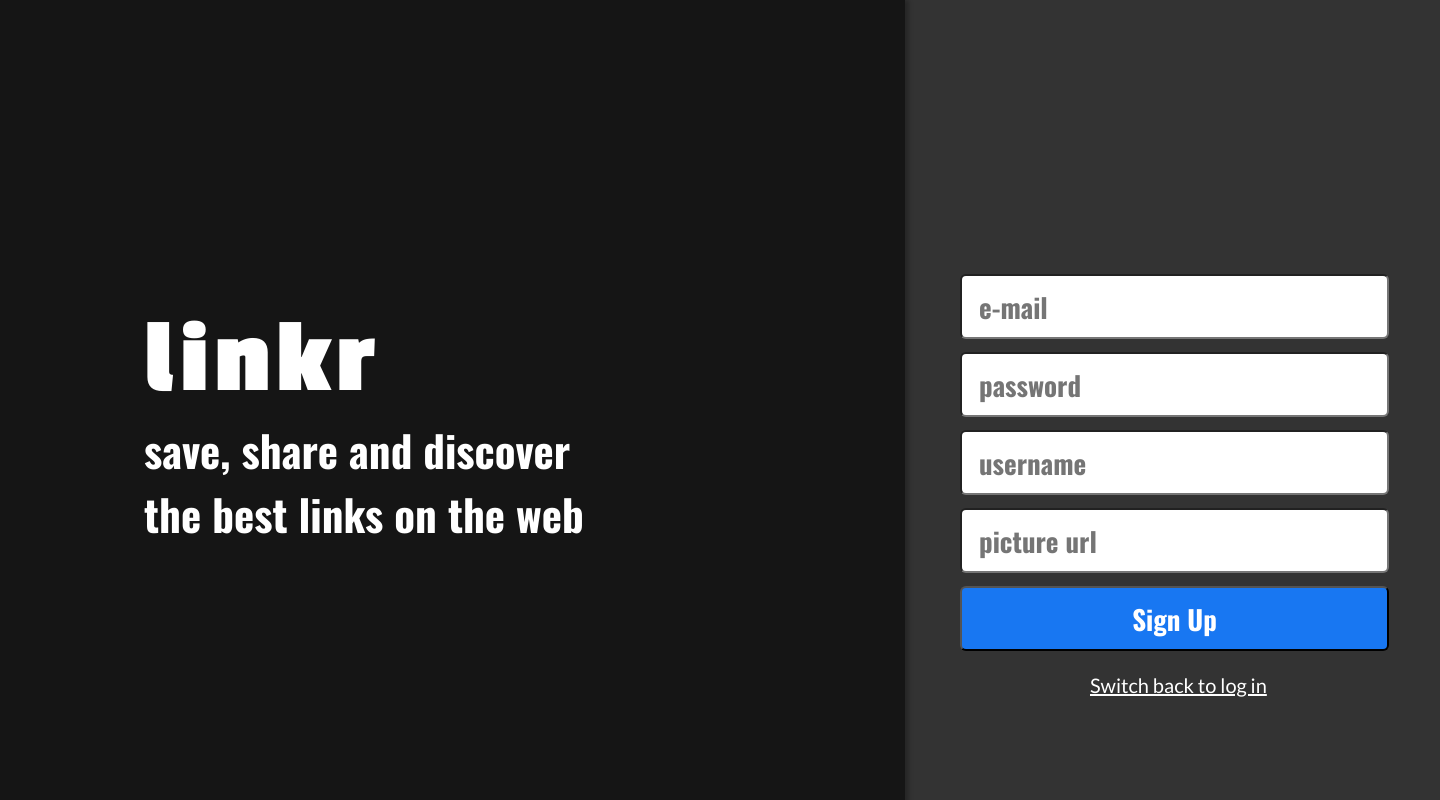
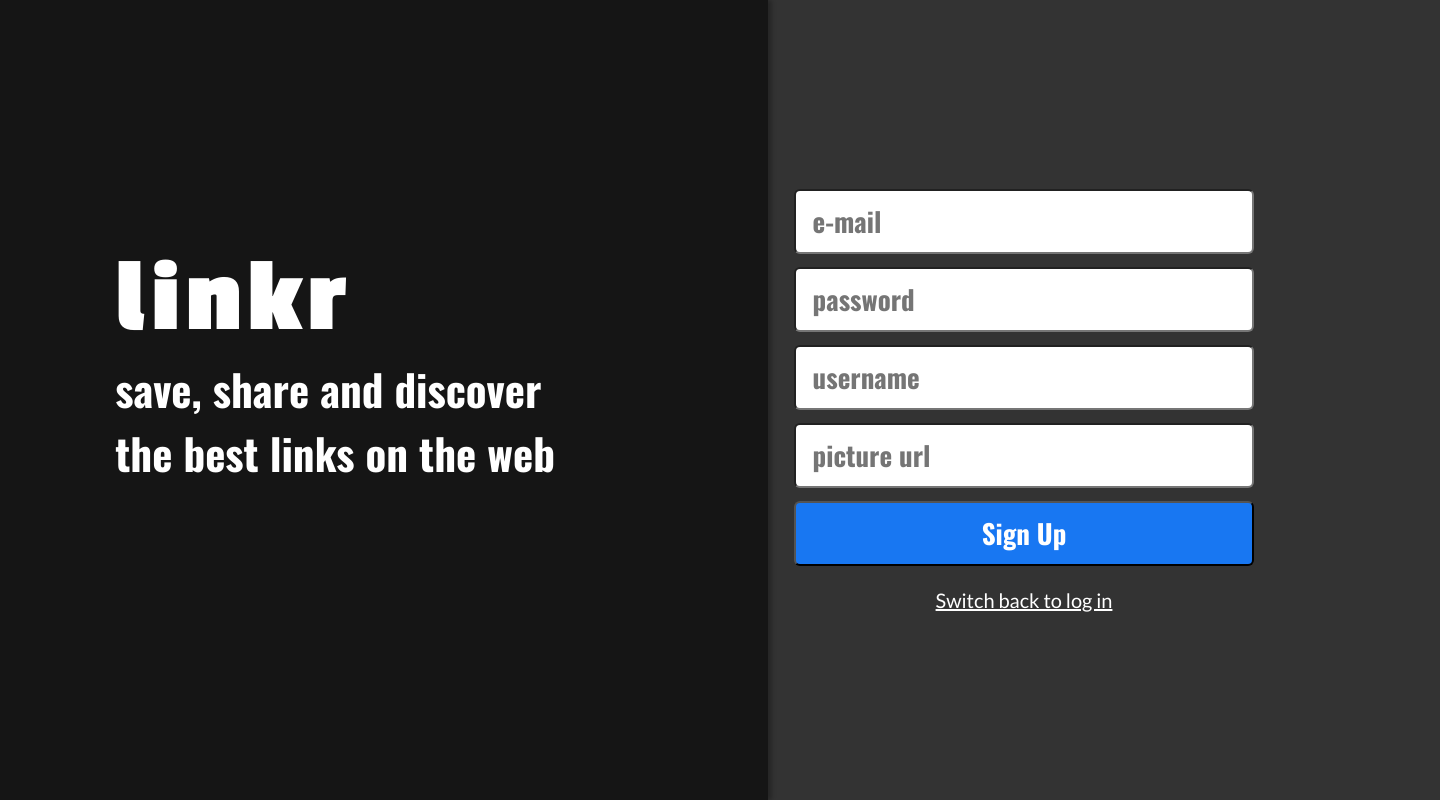
Before and after one commit to NilsonNetto/projeto17-linkr-front, a React (Create React App) app: page /signup in a window 1280 px wide. Shown: the top 800 px of the page, 1440 px wide, since content can reach past the window. Built offline with nearby package versions, Linux system fonts and the light colour scheme.

Commit message:
fix: login and signup page layout fix

```diff
--- a/src/components/SignIn.js
+++ b/src/components/SignIn.js
@@ -60,17 +60,17 @@ export default function SignIn() {
   }
 
   return (
-    <SignInStyle>
+    <SigninStyle>
       <Logo>
-        <BoardLogIn>
-          <Title>linkr</Title>
-          <Description>
-            save, share and discover the best links on the web{" "}
-          </Description>
-        </BoardLogIn>
+        <div>
+          <h1>linkr</h1>
+          <h3>
+            save, share and discover <br />the best links on the web
+          </h3>
+        </div>
       </Logo>
-      <LogIn>
-        <BoardLogInInputs>
+      <LoginStyle>
+        <LoginInputs>
           <input
             placeholder="e-mail"
             type="email"
@@ -78,7 +78,6 @@ export default function SignIn() {
             onChange={(e) => setEmail(e.target.value)}
             required
           />
-          <br />
           <input
             placeholder="password"
             type="password"
@@ -86,20 +85,19 @@ export default function SignIn() {
             onChange={(e) => setPassword(e.target.value)}
             required
           />
-          <br />
           <button onClick={Login} disabled={offButton}>Log In</button>
           <Link to="/signup">
             <SignDesc>First time? Create an account!</SignDesc>
           </Link>
-        </BoardLogInInputs>
-      </LogIn>
-    </SignInStyle>
+        </LoginInputs>
+      </LoginStyle>
+    </SigninStyle>
   );
 }
 
-const SignInStyle = styled.div`
-  width: 100%;
-  height: 100%;
+const SigninStyle = styled.div`
+  width: 100vw;
+  height: 100vh;
   display: flex;
 
   @media (max-width: 450px) {
@@ -108,34 +106,31 @@ const SignInStyle = styled.div`
 `;
 
 const Logo = styled.div`
-  width: 100%;
-  height: auto;
+  width: 60%;
   background: #151515;
   box-shadow: 4px 0px 4px rgba(0, 0, 0, 0.25);
-`;
-
-const BoardLogIn = styled.div`
-  width: 442px;
-  height: 245px;
-  margin-left: 144px;
-  margin-top: 301px;
-  margin-bottom: 478px;
-  margin-right: 319px;
 
   @media (max-width: 450px) {
-    width: 375px;
-    height: 175px;
-    margin-left: 69px;
-    margin-top: 10px;
-    margin-bottom: 27px;
-    margin-right: 69px;
-    box-sizing: border-box;
+    width: 100%;
+    min-height: 175px;
   }
-`;
 
-const Title = styled.div`
-  width: 233px;
-  height: 117px;
+ div{
+  width: 100%;
+  margin-left: 15%;
+  margin-top: 30vh;
+
+  @media (max-width: 450px) {
+    width: 100%;
+    margin: 0;
+    display: flex;
+    flex-direction: column;
+    justify-content: center;
+    align-items: center;
+  }
+  }
+
+  h1{
   font-family: "Passion One";
   font-style: normal;
   font-weight: 700;
@@ -143,10 +138,19 @@ const Title = styled.div`
   line-height: 117px;
   letter-spacing: 0.05em;
   color: #ffffff;
-`;
-const Description = styled.div`
-  width: 442px;
-  height: 128px;
+
+  @media (max-width: 900px) {
+    font-size: 90px;
+    line-height: 100px;
+  }
+
+  @media (max-width: 450px) {
+    font-size: 76px;
+    line-height: 84px;
+  }
+  }
+
+  h3{
   font-family: "Oswald";
   font-style: normal;
   font-weight: 700;
@@ -154,41 +158,44 @@ const Description = styled.div`
   line-height: 64px;
   color: #ffffff;
 
+  @media (max-width: 900px) {
+    max-width: 270px;
+    font-size: 33px;
+    line-height: 49px;
+  }
+
   @media (max-width: 450px) {
-    width: 237px;
-    height: 68px;
     font-size: 23px;
     line-height: 34px;
   }
+  }
 `;
-const LogIn = styled.div`
-  width: 535px;
-  height: auto;
+
+const LoginStyle = styled.div`
+  width: 40%;
+  height: 100%;
+  display: flex;
+  align-items: center;
 
   @media (max-width: 450px) {
-    width: 375px;
-    box-sizing: border-box;
+    width: 100%;
+    align-items: flex-start;
   }
 `;
-const BoardLogInInputs = styled.div`
-  width: 429px;
-  height: 267px;
-  margin-left: 55px;
-  margin-top: 317px;
-  margin-bottom: 440px;
-  margin-right: 55px;
+const LoginInputs = styled.div`
+  width: 100%;
+  display: flex;
+  flex-direction: column;
+  justify-content: center;
+  align-items: center;
 
   @media (max-width: 450px) {
-    width: 330px;
-    height: auto;
-    margin-left: 23px;
-    margin-right: 22px;
-    margin-top: 40px;
-    margin-bottom: 91px;
+    width: 100%;
+    margin: 40px 20px;
   }
 
   input {
-    width: 429px;
+    width: 90%;
     height: 65px;
     background: #ffffff;
     border-radius: 6px;
@@ -202,14 +209,14 @@ const BoardLogInInputs = styled.div`
     margin-bottom: 13px;
 
     @media (max-width: 450px) {
-      width: 330px;
+      width: 100%;
       height: 55px;
       margin-bottom: 13px;
     }
   }
 
   button {
-    width: 429px;
+    width: 90%;
     height: 65px;
     background: #1877f2;
     border-radius: 6px;
@@ -222,7 +229,7 @@ const BoardLogInInputs = styled.div`
     margin-bottom: 22px;
 
     @media (max-width: 450px) {
-      width: 330px;
+      width: 100%;
       height: 55px;
       margin-bottom: 18px;
     }
@@ -230,20 +237,9 @@ const BoardLogInInputs = styled.div`
 `;
 
 const SignDesc = styled.div`
-  width: 262px;
-  height: 24px;
-  font-family: "Lato";
-  font-style: normal;
-  font-weight: 400;
   font-size: 20px;
   line-height: 24px;
   text-decoration-line: underline;
   color: #ffffff;
-  margin-left: 90px;
-  margin-right: 134px;
 
-  @media (max-width: 450px) {
-    margin-left: 35px;
-    margin-right: 117px;
-  }
 `;
--- a/src/components/SignUp.js
+++ b/src/components/SignUp.js
@@ -38,17 +38,17 @@ export default function SignUp() {
   }
 
   return (
-    <SignUpStyle>
-      <LogoSingUp>
-        <BoardSignUp>
-          <TitleSignUp>linkr</TitleSignUp>
-          <DescriptionSignUp>
-            save, share and discover the best links on the web{" "}
-          </DescriptionSignUp>
-        </BoardSignUp>
-      </LogoSingUp>
-      <LogUp>
-        <BoardLogUpInputs>
+    <SignupStyle>
+      <Logo>
+        <div>
+          <h1>linkr</h1>
+          <h3>
+            save, share and discover <br />the best links on the web
+          </h3>
+        </div>
+      </Logo>
+      <LogupStyle>
+        <LogupInputs>
           <input
             placeholder="e-mail"
             type="email"
@@ -56,7 +56,6 @@ export default function SignUp() {
             onChange={(e) => setEmail(e.target.value)}
             required
           />
-          <br />
           <input
             placeholder="password"
             type="password"
@@ -64,7 +63,6 @@ export default function SignUp() {
             onChange={(e) => setPassword(e.target.value)}
             required
           />
-          <br />
           <input
             placeholder="username"
             type="text"
@@ -72,7 +70,6 @@ export default function SignUp() {
             onChange={(e) => setUsername(e.target.value)}
             required
           />
-          <br />
           <input
             placeholder="picture url"
             type="text"
@@ -80,35 +77,52 @@ export default function SignUp() {
             onChange={(e) => setProfilePicture(e.target.value)}
             required
           />
-          <br />
           <button onClick={SendSignup} disabled={offButton}>Sign Up</button>
           <Link to="/">
             <DescSignUp>Switch back to log in</DescSignUp>
           </Link>
-        </BoardLogUpInputs>
-      </LogUp>
-    </SignUpStyle>
+        </LogupInputs>
+      </LogupStyle>
+    </SignupStyle>
   );
 }
 
-const SignUpStyle = styled.div`
-  width: 100%;
-  height: 100%;
+const SignupStyle = styled.div`
+  width: 100vw;
+  height: 100vh;
   display: flex;
 
   @media (max-width: 450px) {
     flex-direction: column;
   }
 `;
-const LogoSingUp = styled.div`
-  width: 100%;
-  height: auto;
+
+const Logo = styled.div`
+  width: 60%;
   background: #151515;
   box-shadow: 4px 0px 4px rgba(0, 0, 0, 0.25);
-`;
-const TitleSignUp = styled.div`
-  width: 233px;
-  height: 117px;
+
+  @media (max-width: 450px) {
+    width: 100%;
+    min-height: 175px;
+  }
+
+  div{
+  width: 100%;
+  margin-left: 15%;
+  margin-top: 30vh;
+
+  @media (max-width: 450px) {
+    width: 100%;
+    margin: 0;
+    display: flex;
+    flex-direction: column;
+    justify-content: center;
+    align-items: center;
+  }
+  }
+
+  h1{
   font-family: "Passion One";
   font-style: normal;
   font-weight: 700;
@@ -116,10 +130,19 @@ const TitleSignUp = styled.div`
   line-height: 117px;
   letter-spacing: 0.05em;
   color: #ffffff;
-`;
-const DescriptionSignUp = styled.div`
-  width: 442px;
-  height: 128px;
+
+  @media (max-width: 900px) {
+    font-size: 90px;
+    line-height: 100px;
+  }
+
+  @media (max-width: 450px) {
+    font-size: 76px;
+    line-height: 84px;
+  }
+  }
+
+  h3{
   font-family: "Oswald";
   font-style: normal;
   font-weight: 700;
@@ -127,57 +150,43 @@ const DescriptionSignUp = styled.div`
   line-height: 64px;
   color: #ffffff;
 
+  @media (max-width: 900px) {
+    max-width: 270px;
+    font-size: 33px;
+    line-height: 49px;
+  }
+
   @media (max-width: 450px) {
-    width: 237px;
-    height: 68px;
     font-size: 23px;
     line-height: 34px;
   }
+  }
 `;
-const BoardSignUp = styled.div`
-  width: 442px;
-  height: 245px;
-  margin-left: 144px;
-  margin-top: 301px;
-  margin-bottom: 478px;
-  margin-right: 319px;
+
+const LogupStyle = styled.div`
+  width: 40%;
+  height: 100%;
+  display: flex;
 
   @media (max-width: 450px) {
-    width: 375px;
-    height: 175px;
-    margin-left: 69px;
-    margin-top: 10px;
-    margin-bottom: 27px;
-    margin-right: 69px;
+    width: 100%;
+    align-items: flex-start
   }
 `;
-const LogUp = styled.div`
-  width: 535px;
-  height: auto;
+const LogupInputs = styled.div`
+  width: 100%;
+  display: flex;
+  flex-direction: column;
+  justify-content: center;
+  align-items: center;
 
   @media (max-width: 450px) {
-    width: 375px;
-  }
-`;
-const BoardLogUpInputs = styled.div`
-  width: 429px;
-  height: 267px;
-  margin-left: 55px;
-  margin-top: 274px;
-  margin-bottom: 440px;
-  margin-right: 55px;
-
-  @media (max-width: 450px) {
-    width: 330px;
-    height: auto;
-    margin-left: 20px;
-    margin-top: 40px;
-    margin-bottom: 91px;
-    margin-right: 0;
+    width: 100%;
+    margin: 40px 20px;
   }
 
   input {
-    width: 429px;
+    width: 90%;
     height: 65px;
     background: #ffffff;
     border-radius: 6px;
@@ -191,13 +200,14 @@ const BoardLogUpInputs = styled.div`
     margin-bottom: 13px;
 
     @media (max-width: 450px) {
-      width: 330px;
+      width: 100%;
       height: 55px;
       margin-bottom: 13px;
     }
   }
+
   button {
-    width: 429px;
+    width: 90%;
     height: 65px;
     background: #1877f2;
     border-radius: 6px;
@@ -210,15 +220,17 @@ const BoardLogUpInputs = styled.div`
     margin-bottom: 22px;
 
     @media (max-width: 450px) {
-      width: 330px;
+      width: 100%;
       height: 55px;
       margin-bottom: 18px;
+      display: flex;
+      justify-content: center;
+      align-items: center;
     }
   }
 `;
+
 const DescSignUp = styled.div`
-  width: 262px;
-  height: 24px;
   font-family: "Lato";
   font-style: normal;
   font-weight: 400;
@@ -226,11 +238,4 @@ const DescSignUp = styled.div`
   line-height: 24px;
   text-decoration-line: underline;
   color: #ffffff;
-  margin-left: 130px;
-  margin-right: 134px;
-
-  @media (max-width: 450px) {
-    margin-left: 70.5px;
-    margin-right: 117px;
-  }
 `;
```
